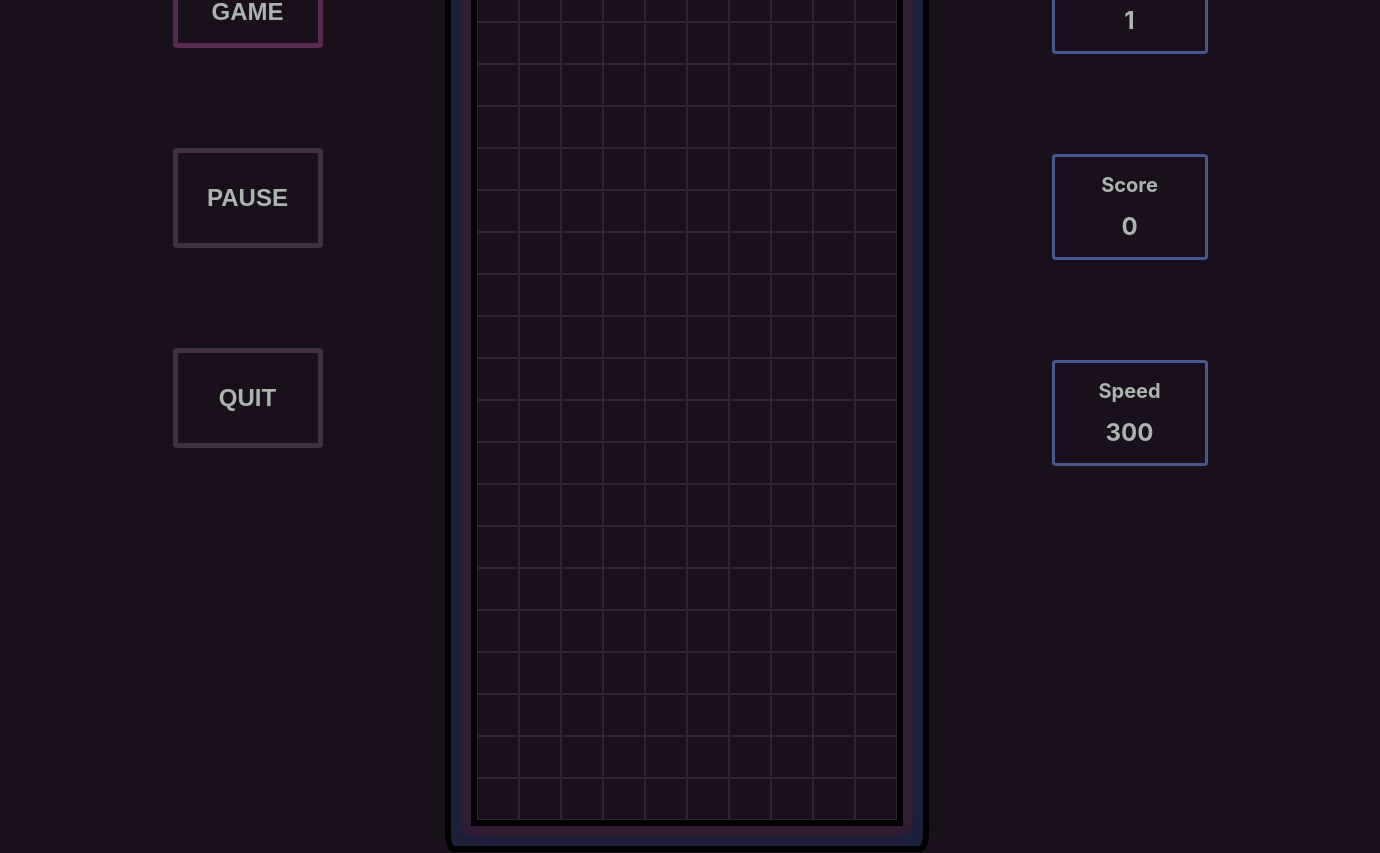
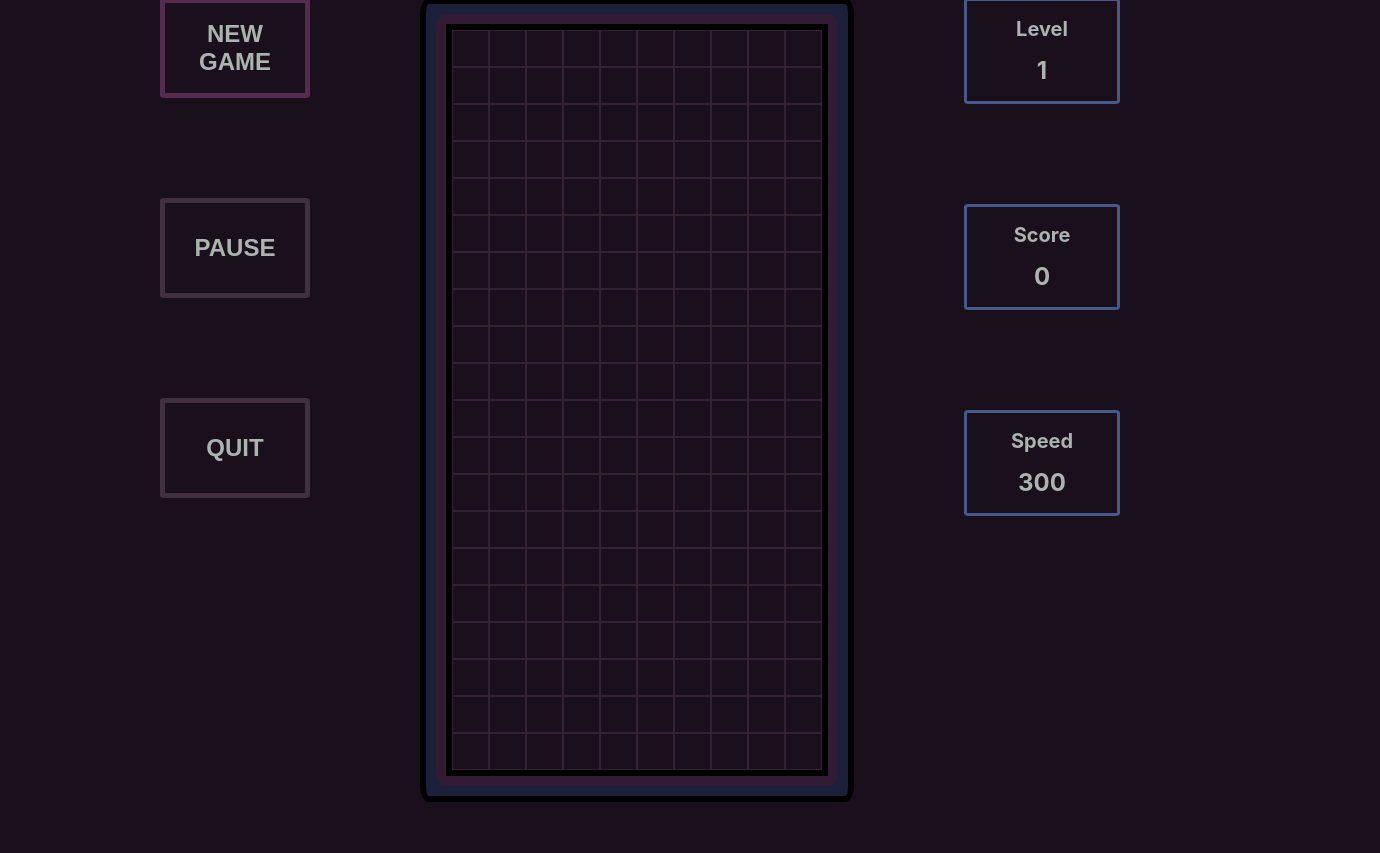
Before and after one commit to MarekPetr/tetris, a React (Create React App) app: page / in a window 1280 px wide. Shown: the top 853 px of the page, 1380 px wide, since content can reach past the window. After the commit the page ends 802 px from the top, so only its background shows below. Built offline with nearby package versions, Linux system fonts and the light colour scheme.

Commit message:
feat: make the board fit fullHD screen

```diff
--- a/src/App.css
+++ b/src/App.css
@@ -6,11 +6,10 @@
 }
 
 .content {
-  width: 100%;
   text-align: center;
   display: flex;
   justify-content: space-evenly;
-  padding: 50px;
+  margin: 50px;
 }
 
 .board {
@@ -39,8 +38,8 @@
 
 .cell {
   border: 1px solid #332234;
-  height: 40px;
-  width: 40px;
+  height: 35px;
+  width: 35px;
   -webkit-user-select: none;
   user-select: none;
 }
```
